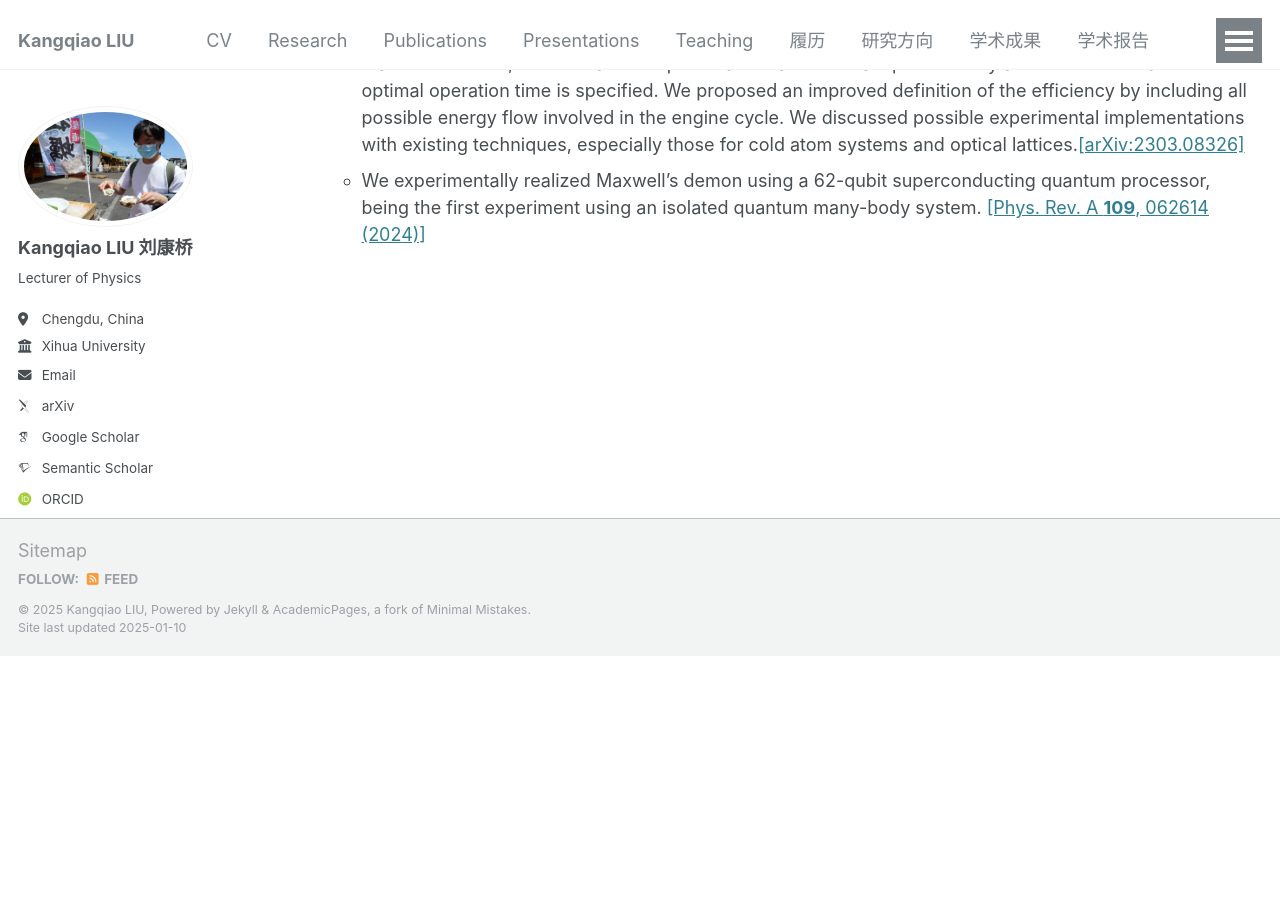
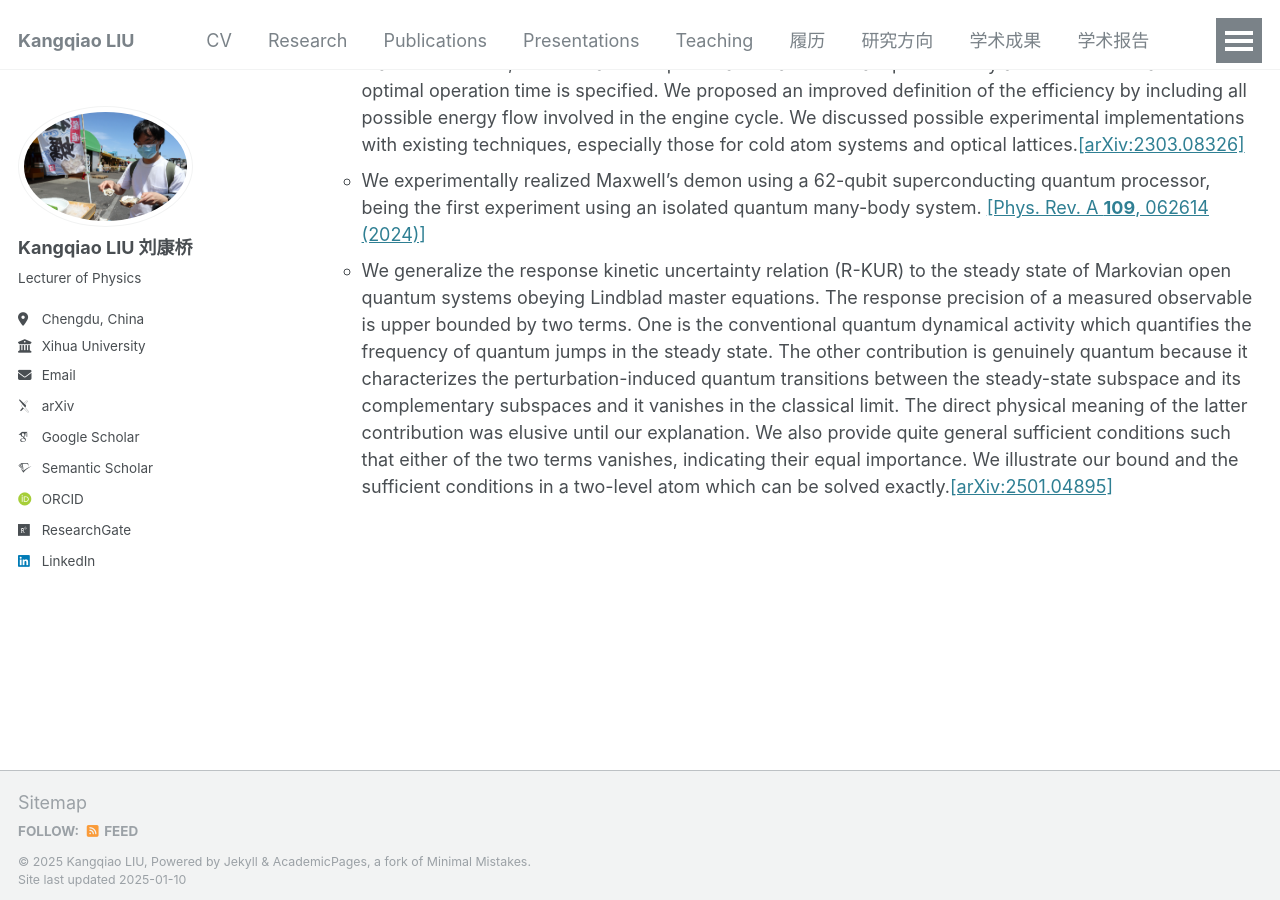
Before and after one commit to KangqiaoLiu/KangqiaoLiu.github.io, a Jekyll site: the page built from _pages/research.md, in a window 1280 px wide and 900 px high, scrolled down 708 px. Built offline with Jekyll 4.4.1, drawn with Linux system fonts in a browser that asks for light colours; some web fonts are replaced; before the commit the page ends 1364 px from its top, so only the background shows below that.

Commit message:
Update research.md

```diff
--- a/_pages/research.md
+++ b/_pages/research.md
@@ -23,3 +23,4 @@
 * **Quantum thermodynamics and information thermodynamics**
   * We constructed a new type of quantum information engine that can store useful work cumulatively and transport a quantum particle unidirectionally by harnessing purely quantum fluctuations with the aid of Maxwell's demon, whose maximum power and maximum transport velocity are well-defined and the optimal operation time is specified. We proposed an improved definition of the efficiency by including all possible energy flow involved in the engine cycle. We discussed possible experimental implementations with existing techniques, especially those for cold atom systems and optical lattices.[[arXiv:2303.08326]](https://arxiv.org/abs/2303.08326)
   * We experimentally realized Maxwell's demon using a 62-qubit superconducting quantum processor, being the first experiment using an isolated quantum many-body system. [[Phys. Rev. A **109**, 062614 (2024)]](https://journals.aps.org/pra/abstract/10.1103/PhysRevA.109.062614)
+  * We generalize the response kinetic uncertainty relation (R-KUR) to the steady state of Markovian open quantum systems obeying Lindblad master equations. The response precision of a measured observable is upper bounded by two terms. One is the conventional quantum dynamical activity which quantifies the frequency of quantum jumps in the steady state. The other contribution is genuinely quantum because it characterizes the perturbation-induced quantum transitions between the steady-state subspace and its complementary subspaces and it vanishes in the classical limit. The direct physical meaning of the latter contribution was elusive until our explanation. We also provide quite general sufficient conditions such that either of the two terms vanishes, indicating their equal importance. We illustrate our bound and the sufficient conditions in a two-level atom which can be solved exactly.[[arXiv:2501.04895]](https://arxiv.org/abs/2501.04895)
```
